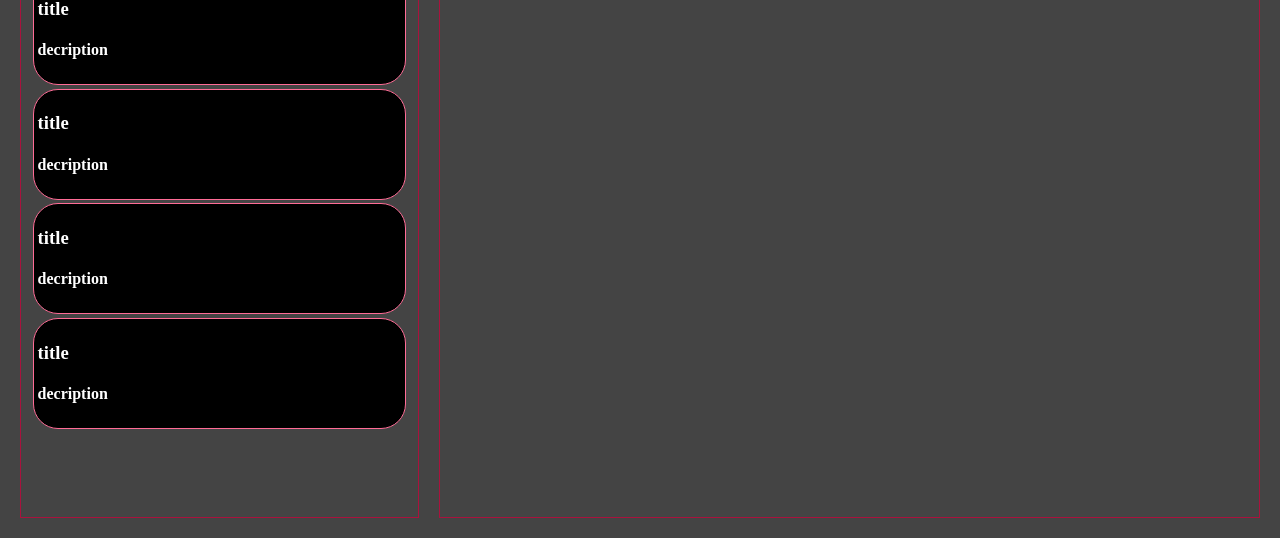
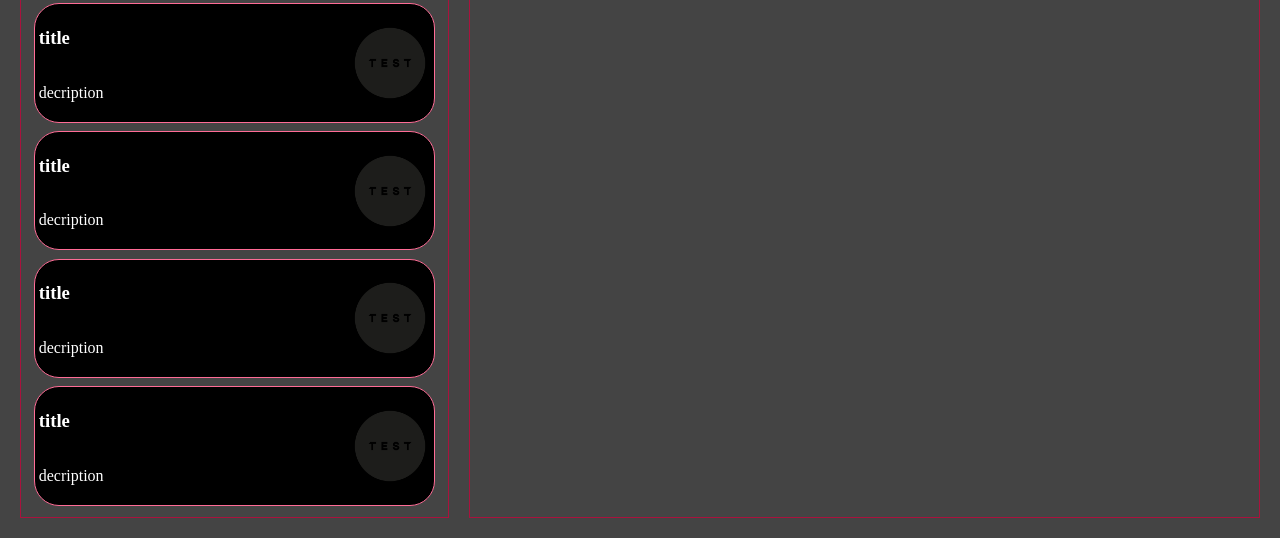
Before and after one commit to abdulllaha/personal-blog, a plain HTML site: page pages/index.html in a window 1280 px wide. Shown: the part 262-800 px from the top of the page. Drawn offline with Linux system fonts and the light colour scheme.

Commit message:
feat posts layout

```diff
--- a/pages/index.html
+++ b/pages/index.html
@@ -8,33 +8,53 @@
     </head>
     <body>
         <div class="container">
-            <div class="header">
+            <div class="sub-container" id="header">
                 <heading>
                     <h1 class="title">personal blog</h1>
                 </heading>
             </div>
-            <div class="side-nav">
+            <div class="sub-container" id="side-nav">
                 <heading>
                     <h1 class="title">posts</h1>
                 </heading>
                 <div class="post">
-                    <h3>title</h3>
-                    <h4>decription</h4>
+                    <section>
+                        <h3>title</h3>
+                        <p>decription</p>
+                    </section>
+                    <section>
+                        <img src="../assets/images/test.png" class="post-img"/>
+                    </section>
                 </div>
                 <div class="post">
-                    <h3>title</h3>
-                    <h4>decription</h4>
+                    <section>
+                        <h3>title</h3>
+                        <p>decription</p>
+                    </section>
+                    <section>
+                        <img src="../assets/images/test.png" class="post-img"/>
+                    </section>
                 </div>
                 <div class="post">
+                    <section>
                     <h3>title</h3>
-                    <h4>decription</h4>
+                    <p>decription</p>
+                    </section>
+                    <section>
+                        <img src="../assets/images/test.png" class="post-img" alt="test img"/>
+                    </section>
                 </div>
                 <div class="post">
-                    <h3>title</h3>
-                    <h4>decription</h4>
+                    <section>
+                        <h3>title</h3>
+                        <p>decription</p>
+                    </section>
+                    <section>
+                        <img src="../assets/images/test.png" class="post-img"/>
+                    </section>
                 </div>
             </div>
-            <div class="content">
+            <div class="sub-container" id="content">
                 <heading>
                     <h1 class="title">post details</h1>
                 </heading>
--- a/styles/declarations.css
+++ b/styles/declarations.css
@@ -5,4 +5,7 @@
     --secondary: #ff6c96;
     --font-color: white;
     --posts-bg: #000000;
+
+    /* images*/
+    --test-img: url('../assets/images/test.png');
 }
--- a/styles/style.css
+++ b/styles/style.css
@@ -18,28 +18,32 @@ body {
     height: 100%;
     padding: 20px;
 }
+
+.sub-container {
+    border: 1px solid var(--primary);
+    display: flex;
+    flex-direction: column;
+    padding: 2%;
+}
+
 .title {
     color: var(--font-color);
     text-transform: uppercase;
 }
-.header {
+#header {
     grid-row: 1;
     grid-column: 1 / 4;
-    border: 1px solid var(--primary);
 }
 
-.side-nav {
+#side-nav {
     grid-row: 2 / 5;
     grid-column: 1;
-    border: 1px solid var(--primary);
-    display: flexbox;
     padding: 2%;
 }
 
-.content {
+#content {
     grid-row: 2 / 5;
     grid-column: 2 / 4;
-    border: 1px solid var(--primary);
 }
 .post {
     background-color: var(--posts-bg);
@@ -48,4 +52,17 @@ body {
     padding: 1%;
     border: 1px solid var(--secondary);
     border-radius: 25px;
+    display: flex;
+    flex-flow: row wrap;
+    justify-content: space-between;
 }
+.post-img {
+    height: 80px;
+    width: 80px;
+}
+
+section {
+    display: flex;
+    flex-flow: column wrap;
+    justify-content: center;
+}
```
